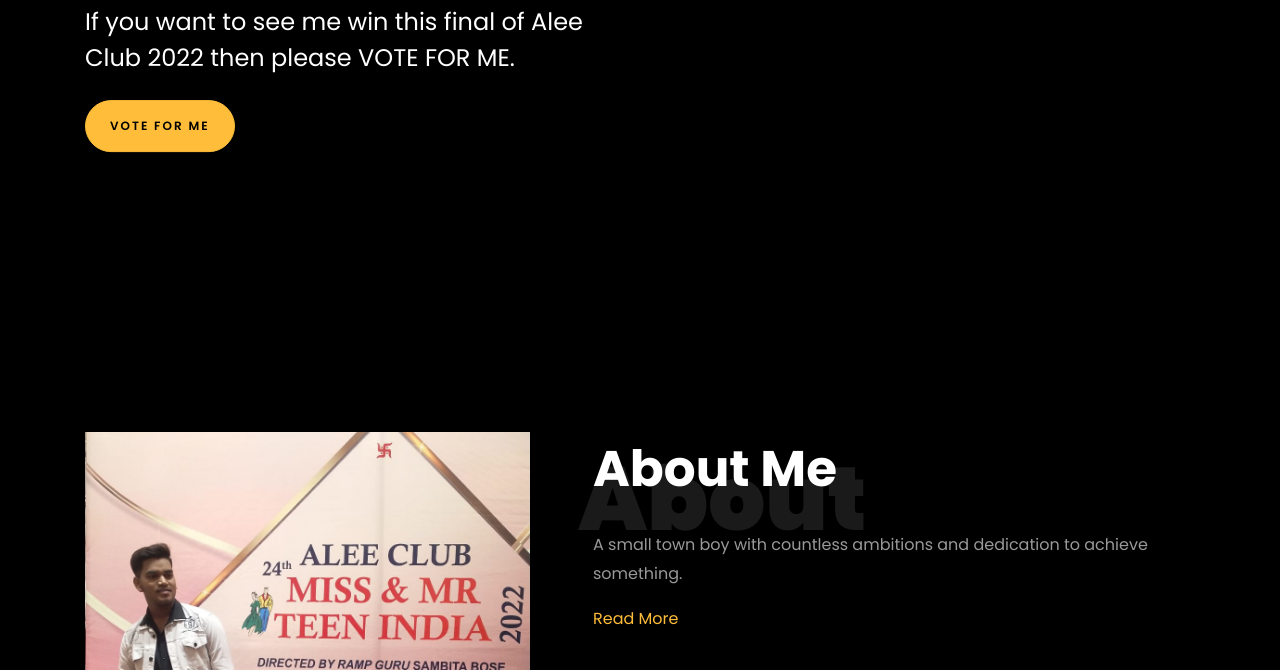
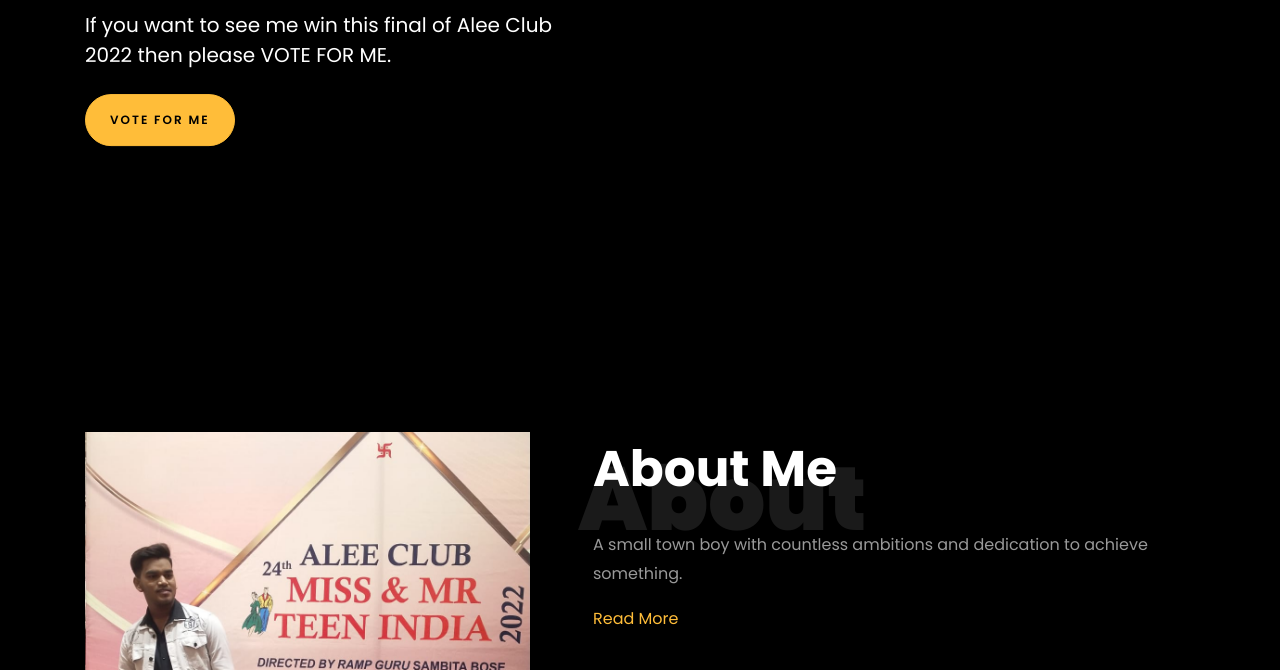
Before and after one commit to abhaymahi/abhaymahi.github.io, a plain HTML site: page index.html in a window 1280 px wide. Shown: the part 430-1100 px from the top of the page. Drawn offline with Linux system fonts and the light colour scheme; files whose address does not match are found by name.

Commit message:
index.html

```diff
--- a/index.html
+++ b/index.html
@@ -60,7 +60,7 @@
 		          		<span class="subheading">Hello!</span>
 			            <h1 class="mb-4 mt-3">I'm <span>Abhay Kumar Rajak</span></h1>
 			            <h2 class="mb-4">A Student and Emerging Model</h2>
-						<h4 class="mb-4">If you want to see me win this final of Alee Club 2022 then please VOTE FOR ME.</h4>
+						<h5 class="mb-4">If you want to see me win this final of Alee Club 2022 then please VOTE FOR ME.</h5>
 			            <p><a href="sms://57575?&body=Alee%20Abhay%20Kumar%20Rajak" class="btn btn-primary py-3 px-4">Vote For Me</a> </p> <!-- <a href="#" class="btn btn-white btn-outline-white py-3 px-4">My works</a> -->
 		            </div>
 		          </div>
```
